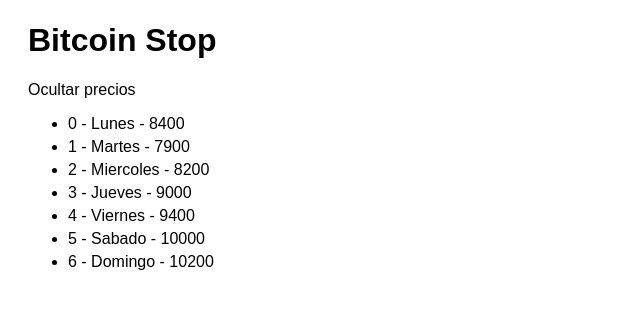
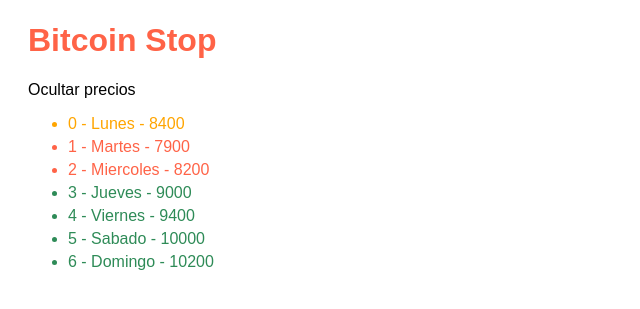
Before and after one commit to My-courses-complete/Basic-Vue, a plain HTML site: page index.html in a window 1280 px wide. Both pictures are taken after a click on the element "Mostrar precios". Shown: the part 95-404 px from the top of the page, without its empty margins (0-640 px from the left). Drawn offline with nearby package versions, Linux system fonts and the light colour scheme.

Commit message:
Clases en tiempo real

```diff
--- a/app.js
+++ b/app.js
@@ -6,6 +6,7 @@ new Vue({
       name: "Bitcoin",
       img: "https://cryptologos.cc/logos/bitcoin-btc-logo.png",
       changePercent: -10,
+      price: 8400,
       pricesWithDays: [
         { day: "Lunes", value: 8400 },
         { day: "Martes", value: 7900 },
@@ -20,8 +21,8 @@ new Vue({
   },
 
   methods: {
-    toggleShowPrices(){
-      this.showPrices = !this.showPrices
-    }
-  }
+    toggleShowPrices() {
+      this.showPrices = !this.showPrices;
+    },
+  },
 });
--- a/index.html
+++ b/index.html
@@ -9,8 +9,13 @@
   </head>
   <body>
     <div id="app">
-      <img v-on:mouseover="toggleShowPrices" v-on:mouseout="toggleShowPrices" v-bind:src="img" v-bind:alt="name" />
-      <h1>
+      <img
+        v-on:mouseover="toggleShowPrices"
+        v-on:mouseout="toggleShowPrices"
+        v-bind:src="img"
+        v-bind:alt="name"
+      />
+      <h1 v-bind:class="changePercent > 0 ? 'green' : 'red'">
         {{name}}
         <span v-if="changePercent > 0">Ok!</span>
         <span v-else-if="changePercent < 0">Stop</span>
@@ -25,7 +30,11 @@
         >{{ showPrices ? 'Ocultar precios' : 'Mostrar precios'}}</span
       >
       <ul v-show="showPrices">
-        <li v-for="(p, i) in pricesWithDays" v-bind:key="p.day">
+        <li
+          v-bind:class="{ orange: p.value == price, red: p.value < price, green: p.value > price}"
+          v-for="(p, i) in pricesWithDays"
+          v-bind:key="p.day"
+        >
           {{i}} - {{p.day}} - {{p.value}}
         </li>
       </ul>
```
